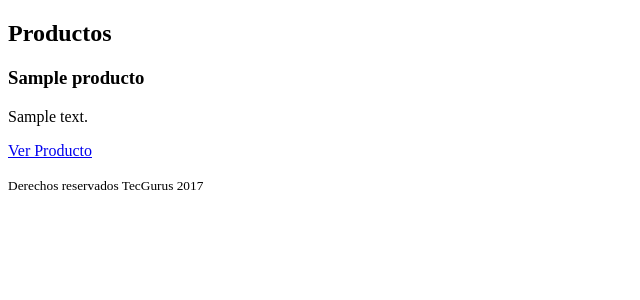
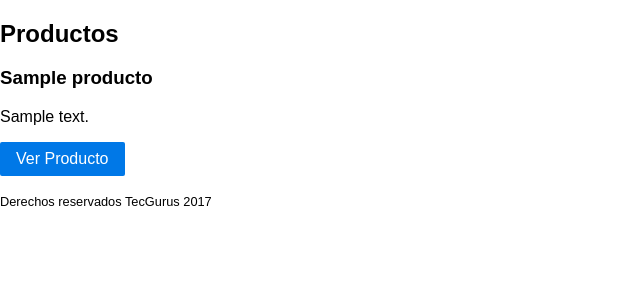
Before and after one commit to ddperalta/phpFrameworks1, a CodeIgniter app: page /productos/index.php/productos/index in a window 1280 px wide. Shown: the top 300 px of the page, without its empty margins (0-640 px from the left). Run offline with CodeIgniter, Linux system fonts and the light colour scheme; tables that the repository leaves empty or names only in its code hold one stand-in row (values such as "Sample post"); some libraries are stand-ins or nearby versions.

Commit message:
añade pure.css

```diff
--- a/application/views/elements/header.php
+++ b/application/views/elements/header.php
@@ -4,6 +4,7 @@ defined('BASEPATH') OR exit('No direct script access allowed');
 <html lang="en">
 <head>
 	<meta charset="utf-8">
-	<title><?= isset($titulo) ? $titulo : "Titulo"?></title>
+	<title><?= isset($title) ? $title : "Titulo"?></title>
+	<link rel="stylesheet" href="https://unpkg.com/purecss@0.6.2/build/pure-min.css" integrity="sha384-UQiGfs9ICog+LwheBSRCt1o5cbyKIHbwjWscjemyBMT9YCUMZffs6UqUTd0hObXD" crossorigin="anonymous">
 </head>
 <body>
--- a/application/views/productos/index.php
+++ b/application/views/productos/index.php
@@ -5,5 +5,5 @@
   <div class="main">
     <?php echo $productos_item['descripcion']; ?>
   </div>
-  <p><a href="<?php echo site_url('productos/'.$productos_item['id']); ?>">Ver Producto</a></p>
+  <p><a class="pure-button pure-button-primary" href="<?php echo site_url('productos/'.$productos_item['id']); ?>">Ver Producto</a></p>
 <?php endforeach; ?>
```
